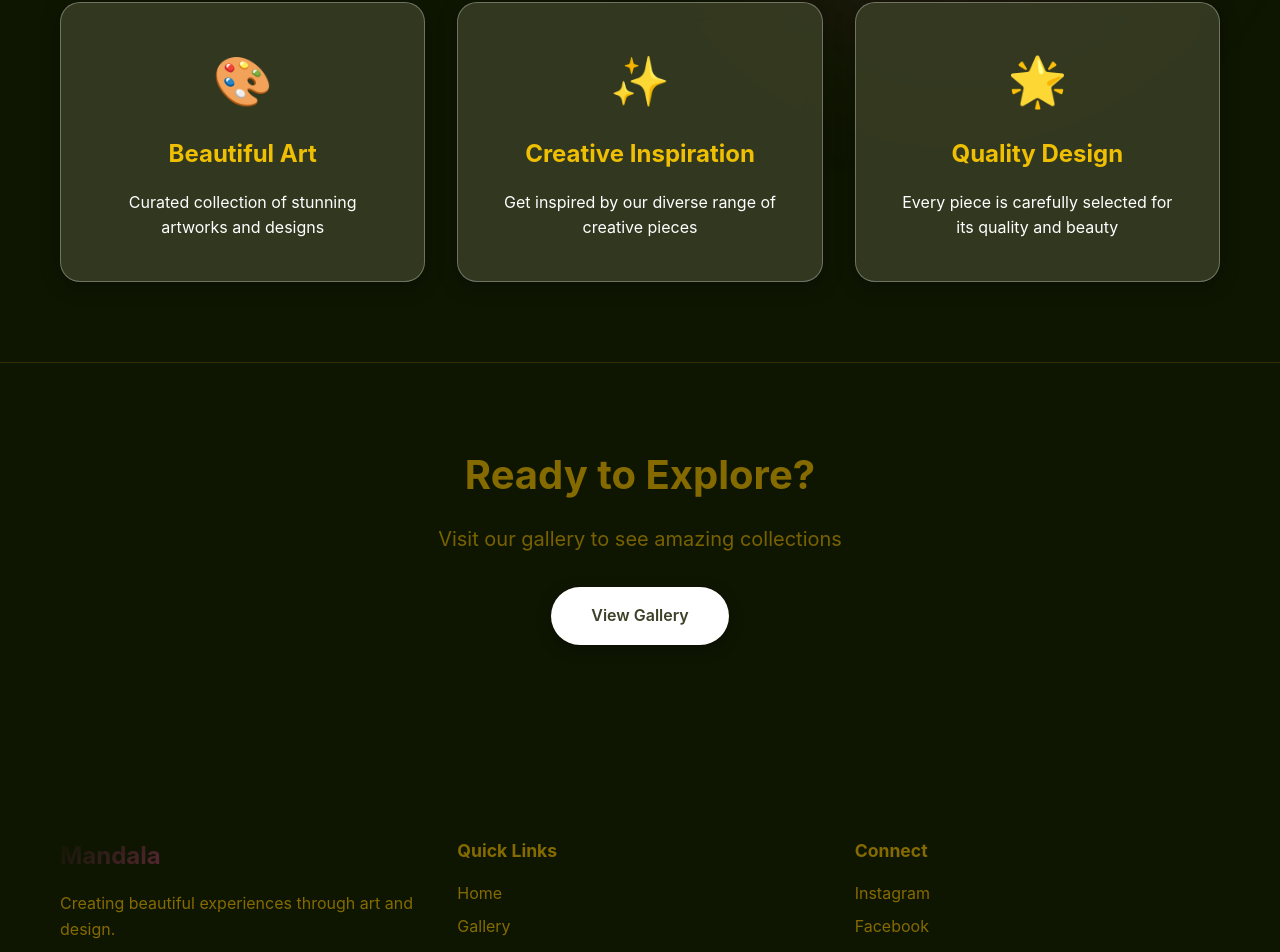
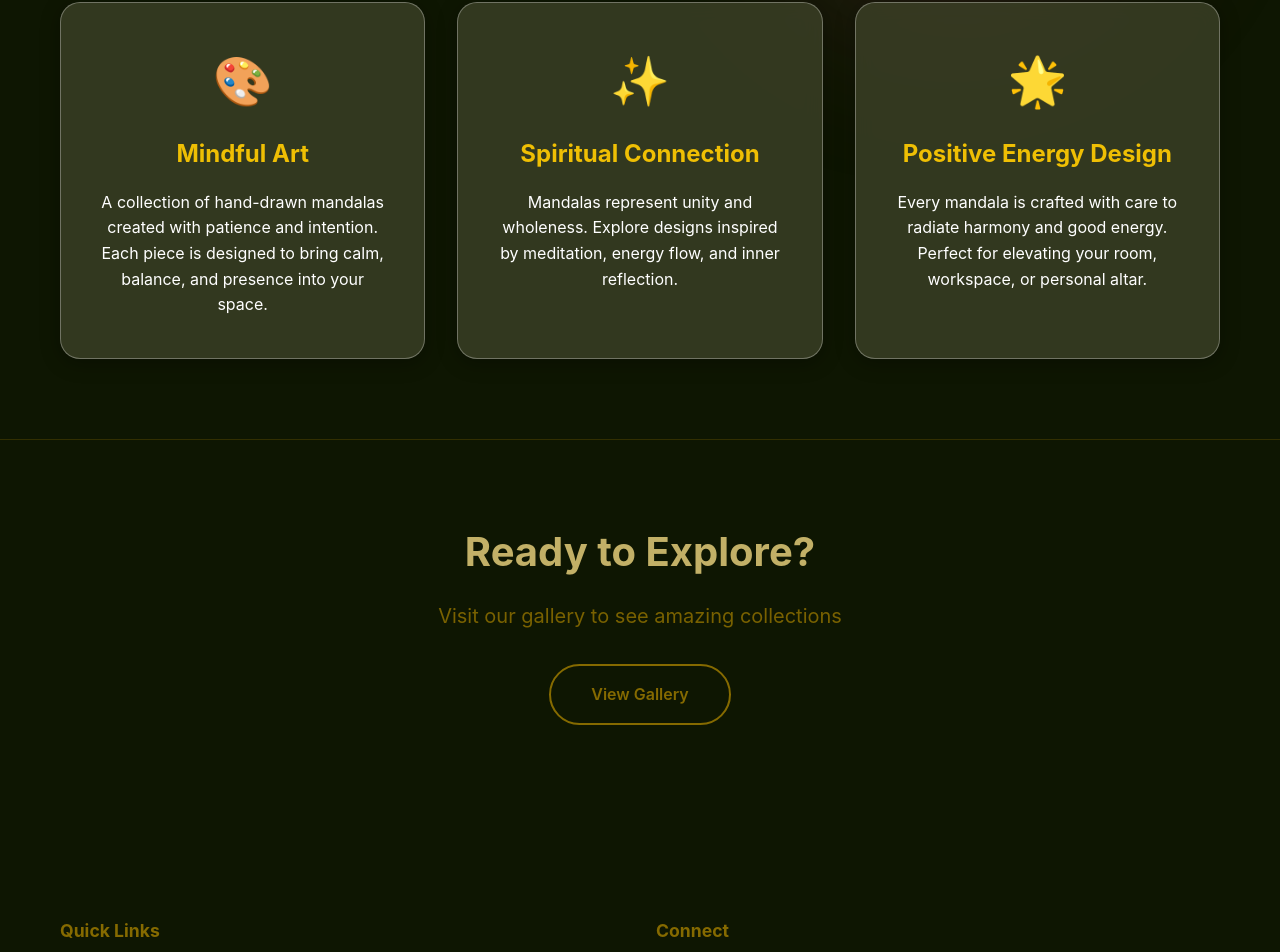
Before and after one commit to Bhavnaharitsa/mandala_website, a Next.js app: page / in a window 1280 px wide. Shown: the part 638-1590 px from the top of the page. Built offline with nearby package versions, Linux system fonts and the light colour scheme.

Commit message:
Added new content

```diff
--- a/app/page.module.css
+++ b/app/page.module.css
@@ -195,6 +195,7 @@
 .cta h2 {
   font-size: 2.5rem;
   margin-bottom: 1rem;
+  color: #C2B067;
 }
 
 .cta p {
@@ -204,20 +205,20 @@
 }
 
 .ctaButton {
-  background: #ffffff;
-  color: #3D4127;
+  background: transparent;
+  border: 2px solid #856A00;
+  color: #856A00;
   padding: 1rem 2.5rem;
   border-radius: 50px;
   font-weight: 600;
   display: inline-block;
   transition: all 0.3s ease;
-  box-shadow: 0 4px 15px rgba(0, 0, 0, 0.3);
 }
 
 .ctaButton:hover {
+  background: rgba(133, 106, 0, 0.1);
+  color: #856A00;
   transform: translateY(-2px);
-  box-shadow: 0 6px 20px rgba(0, 0, 0, 0.4);
-  color: #3D4127;
 }
 
 .cardDescription {
--- a/app/page.tsx
+++ b/app/page.tsx
@@ -51,18 +51,21 @@ export default function Home() {
           <div className={styles.featureGrid}>
             <div className={styles.featureCard}>
               <div className={styles.featureIcon}>🎨</div>
-              <h3 className={styles.beautifulArt}>Beautiful Art</h3>
-              <p className={styles.cardDescription}>Curated collection of stunning artworks and designs</p>
+              <h3 className={styles.beautifulArt}>Mindful Art</h3>
+              <p className={styles.cardDescription}>A collection of hand-drawn mandalas created with patience and intention.
+              Each piece is designed to bring calm, balance, and presence into your space.</p>
             </div>
             <div className={styles.featureCard}>
               <div className={styles.featureIcon}>✨</div>
-              <h3 className={styles.beautifulArt}>Creative Inspiration</h3>
-              <p className={styles.cardDescription}>Get inspired by our diverse range of creative pieces</p>
+              <h3 className={styles.beautifulArt}>Spiritual Connection</h3>
+              <p className={styles.cardDescription}>Mandalas represent unity and wholeness.
+              Explore designs inspired by meditation, energy flow, and inner reflection.</p>
             </div>
             <div className={styles.featureCard}>
               <div className={styles.featureIcon}>🌟</div>
-              <h3 className={styles.beautifulArt}>Quality Design</h3>
-              <p className={styles.cardDescription}>Every piece is carefully selected for its quality and beauty</p>
+              <h3 className={styles.beautifulArt}>Positive Energy Design</h3>
+              <p className={styles.cardDescription}>Every mandala is crafted with care to radiate harmony and good energy.
+              Perfect for elevating your room, workspace, or personal altar.</p>
             </div>
           </div>
         </div>
--- a/components/Footer.tsx
+++ b/components/Footer.tsx
@@ -5,11 +5,6 @@ export default function Footer() {
     <footer className={styles.footer}>
       <div className={styles.container}>
         <div className={styles.content}>
-          <div className={styles.section}>
-            <h3>Mandala</h3>
-            <p>Creating beautiful experiences through art and design.</p>
-          </div>
-
           <div className={styles.section}>
             <h4>Quick Links</h4>
             <ul>
@@ -23,9 +18,8 @@ export default function Footer() {
           <div className={styles.section}>
             <h4>Connect</h4>
             <ul>
-              <li><a href="#">Instagram</a></li>
-              <li><a href="#">Facebook</a></li>
-              <li><a href="#">Twitter</a></li>
+              <li><a href="https://www.instagram.com/mandala.by.bhavna/" target="_blank" rel="noopener noreferrer">Instagram</a></li>
+              <li><a href="https://x.com/8187_Bhavna" target="_blank" rel="noopener noreferrer">Twitter</a></li>
             </ul>
           </div>
         </div>
```
